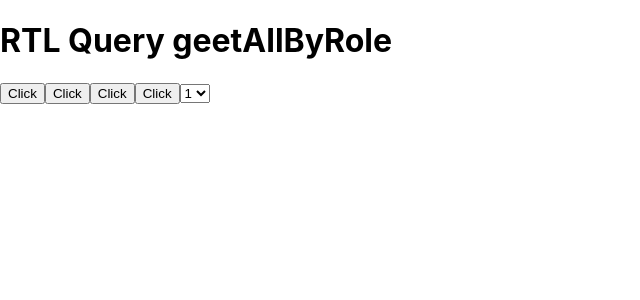
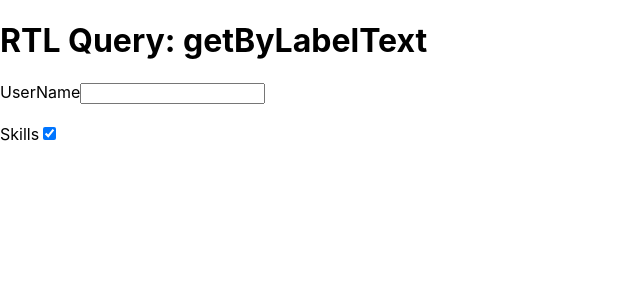
Before and after one commit to Ujala-355/Testing, a React (Create React App) app: page / in a window 1280 px wide. Shown: the top 300 px of the page, without its empty margins (0-640 px from the left). Built offline with nearby package versions, Linux system fonts and the light colour scheme.

Commit message:
getByLableText

```diff
--- a/src/App.js
+++ b/src/App.js
@@ -2,18 +2,13 @@
     return(
         <>
             <div>
-                  <h1>RTL Query geetAllByRole</h1>
-                  <button>Click</button>
-                  <button>Click</button>
-                  <button>Click</button>
-                  <button>Click</button>
-                  <select>
-                      <option>1</option>
-                      <option>2</option>
-                      <option>3</option>
-                      <option>4</option>
-                  </select>
-
+                <h1>RTL Query: getByLabelText</h1>
+                <label htmlFor="user-name">UserName</label>
+                <input type="text" id="user-name"/>
+                <br/>
+                <br/>
+                <label htmlFor="CheckBox">Skills</label>
+                <input type="checkbox" id="CheckBox" defaultChecked={true}/>
             </div>
         </>
     )
```
Also changed, not shown: 1 other file (tests, documents, lock files or other folders).
